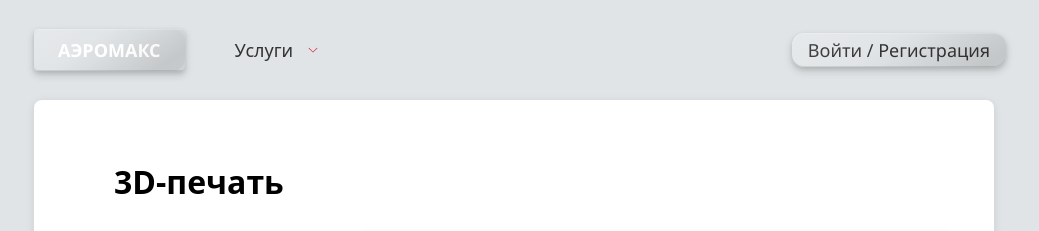
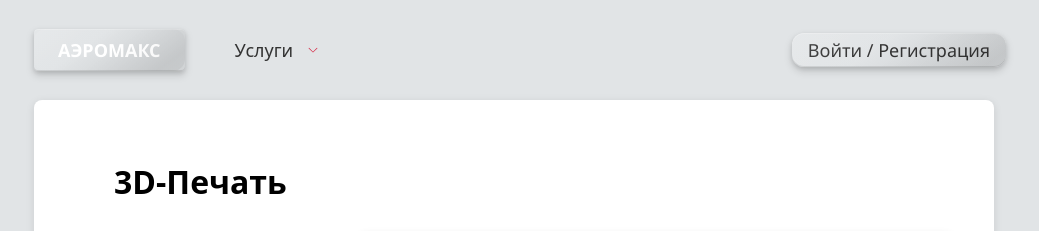
Before and after one commit to js-owl/maas-front, a Vue app: page /print in a window 1280 px wide. Shown: the top 231 px of the page, without its empty margins (126-1165 px from the left). Built offline with nearby package versions, Linux system fonts and the light colour scheme.

Commit message:
Update UslugiPrint component title for consistency
- Changed the title from "3D-печать" to "3D-Печать" to ensure proper capitalization and consistency across components.

```diff
--- a/src/components/sections/uslugi/UslugiPrint.vue
+++ b/src/components/sections/uslugi/UslugiPrint.vue
@@ -4,7 +4,7 @@
   <!-- 3D-печать -->
   <el-col :offset="3" :span="18" :xs="{ span: 24, offset: 0 }">
     <div class="uslugi-wrapper">
-      <div class="uslugi-title">3D-печать</div>
+      <div class="uslugi-title">3D-Печать</div>
 
       <div class="uslugi-section">
         <div class="uslugi-text">
```
